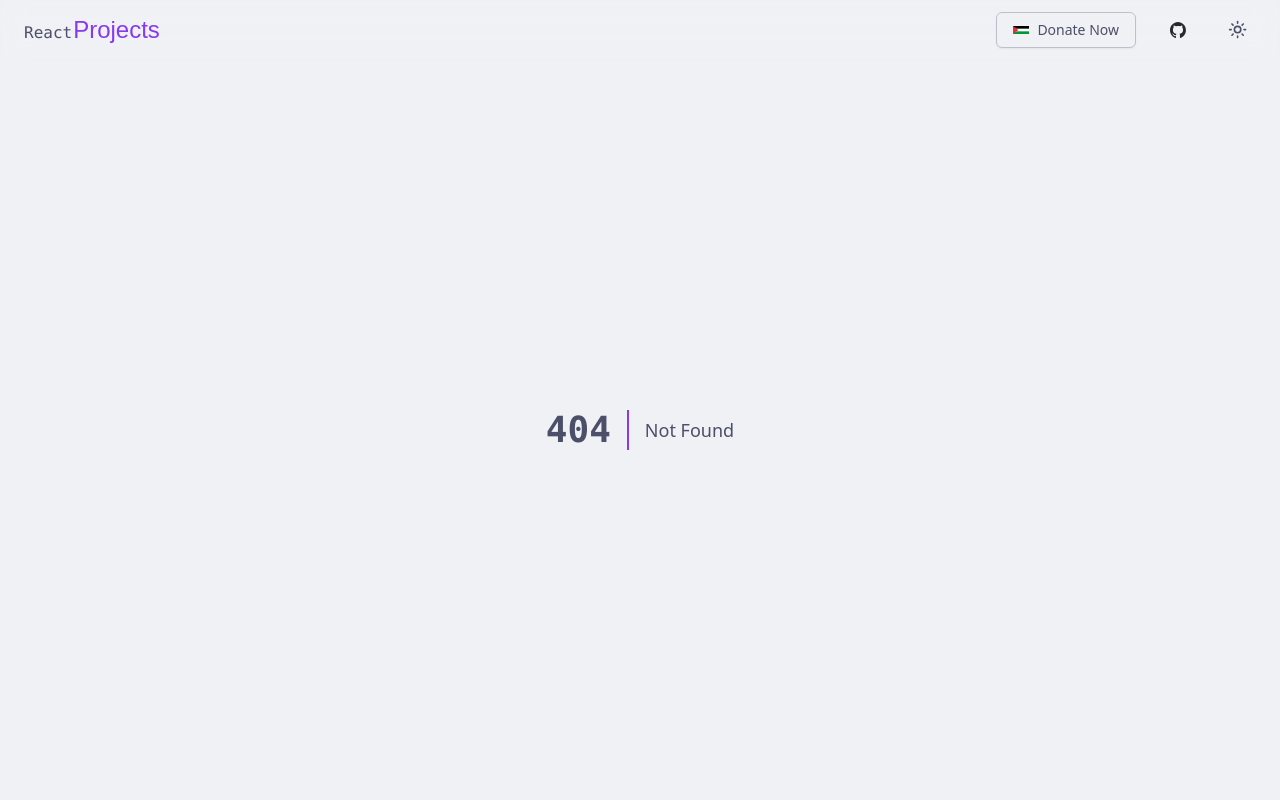
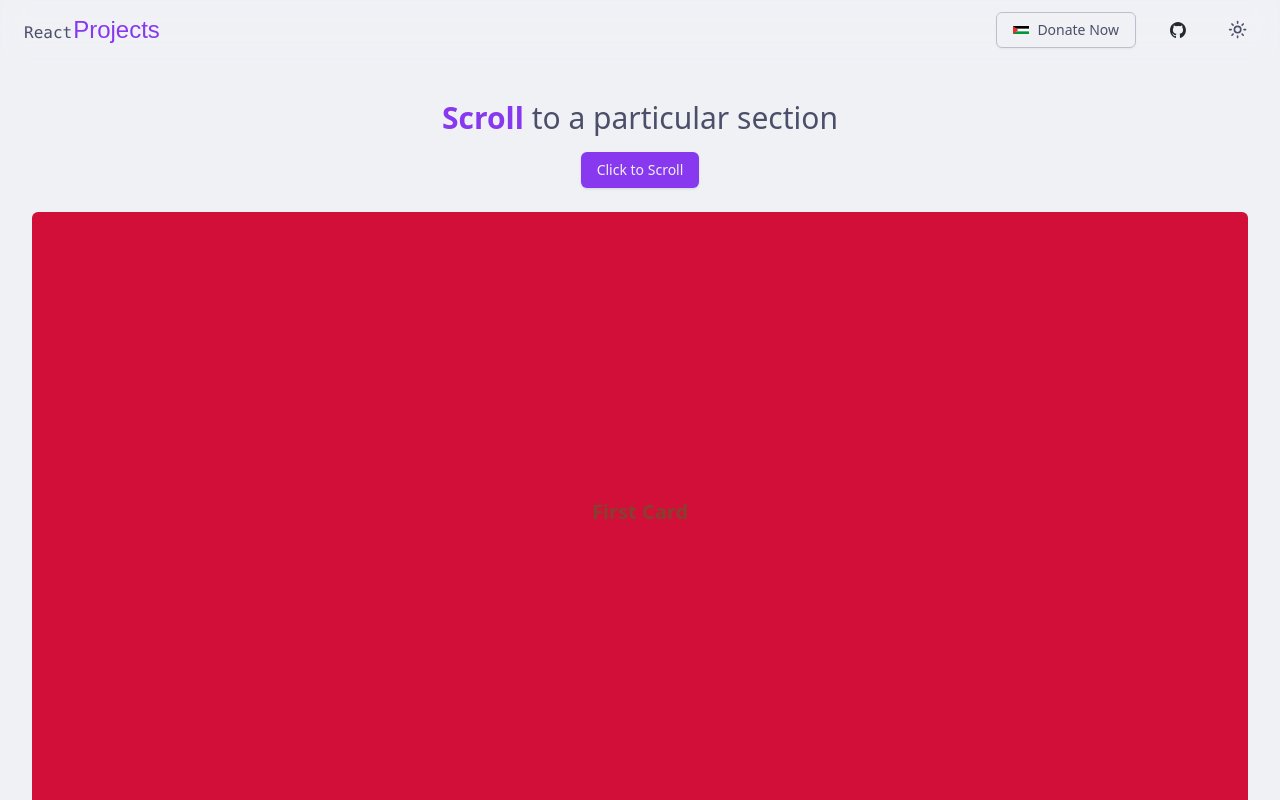
Before and after one commit to Mercury-23/React-project, a React (Vite) app: page /React-Projects/scroll-to-particular-section in a window 1280 px wide. Before the commit this address had no page. Built offline with nearby package versions, Linux system fonts and the light colour scheme; a web font is replaced by a local one.

Commit message:
scroll to particular section project

```diff
--- a/src/App.jsx
+++ b/src/App.jsx
@@ -25,6 +25,7 @@ import { FeatureFlags } from "./pages/Feature-flag/FeatureFlags";
 import UseFetchHookTest from "./pages/CustomHooks/use-fetch/test";
 import UseOnClickOutsideTest from "./pages/CustomHooks/use-outside-click/test";
 import { UseWindowResizeTest } from "./pages/CustomHooks/use-window-resize/test";
+import ScrollToSection from "./pages/ScrollToParticularSection/ScrollToSection";
 
 function App() {
   return (
@@ -77,11 +78,16 @@ function App() {
             }
           />
           {/* useFetch */}
-          <Route path='use-fetch' element={<UseFetchHookTest />} />
+          <Route path="use-fetch" element={<UseFetchHookTest />} />
           {/* useOutsideClick */}
           <Route path="use-outside-click" element={<UseOnClickOutsideTest />} />
           {/* useWindowResize */}
           <Route path="use-window-resize" element={<UseWindowResizeTest />} />
+          {/* scroll to particular section */}
+          <Route
+            path="scroll-to-particular-section"
+            element={<ScrollToSection />}
+          />
 
           {/* Error Page */}
           <Route path="*" element={<NotFound />} />
--- a/src/data/projects.js
+++ b/src/data/projects.js
@@ -87,4 +87,9 @@ export const projects = [
     path: "use-window-resize",
     tags: ["custom hooks"],
   },
+  {
+    id: 18,
+    name: 'Scroll to particular section',
+    path: 'scroll-to-particular-section',
+  }
 ];
--- /dev/null
+++ b/src/pages/ScrollToParticularSection/ScrollToSection.jsx
@@ -0,0 +1,64 @@
+import { Button } from "@/components/ui/button";
+import { useRef } from "react";
+
+const ScrollToSection = () => {
+  const ref = useRef();
+
+  const data = [
+    {
+      label: "First Card",
+      style: "dark:bg-[#f38ba8] bg-[#d20f39]",
+    },
+    {
+      label: "Second Card",
+      style: "dark:bg-[#89b4fa] bg-[#1e66f5]",
+    },
+    {
+      label: "Third Card",
+      style: "dark:bg-[#a6e3a1] bg[#40a02b]",
+    },
+    {
+      label: "Fourth Card",
+      style: "dark:bg-[#cba6f7] bg-[#8839ef]",
+    },
+    {
+      label: "Fifth Card",
+      style: "dark:bg-[#94e2d5] bg-[#179299]",
+    },
+  ];
+
+  function handleScrollToSection() {
+    let pos = ref.current.scrollIntoView();
+
+    window.scrollTo({
+      top: pos,
+      behavior: "smooth",
+    });
+  }
+
+  return (
+    <div className="flex flex-col justify-center items-center gap-4 my-10">
+      <h1 className="text-3xl text-center">
+        <span className="font-bold text-primary">Scroll</span> to a particular
+        section
+      </h1>
+      <Button onClick={handleScrollToSection}>Click to Scroll</Button>
+      <div className="w-full flex flex-col px-8 py-2 gap-6">
+        {data.map((dataItem, index) => (
+          <div
+            ref={index === 3 ? ref : null}
+            key={index}
+            className={`rounded-md flex justify-center items-center w-full h-[600px] ${dataItem.style}`}
+          >
+            {" "}
+            <h3 className="text-xl font-bold mix-blend-difference">
+              {dataItem.label}
+            </h3>{" "}
+          </div>
+        ))}
+      </div>
+    </div>
+  );
+};
+
+export default ScrollToSection;
```
